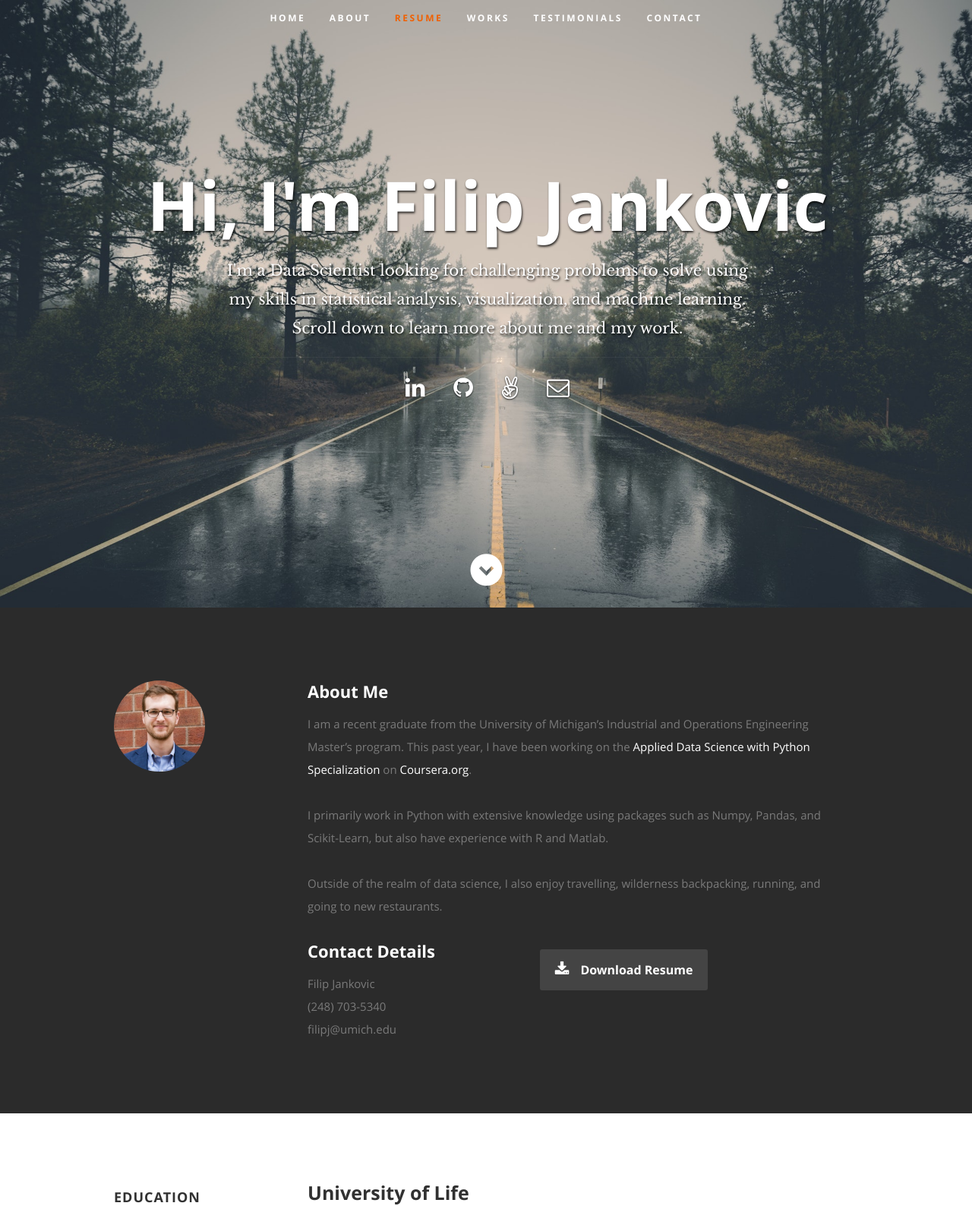
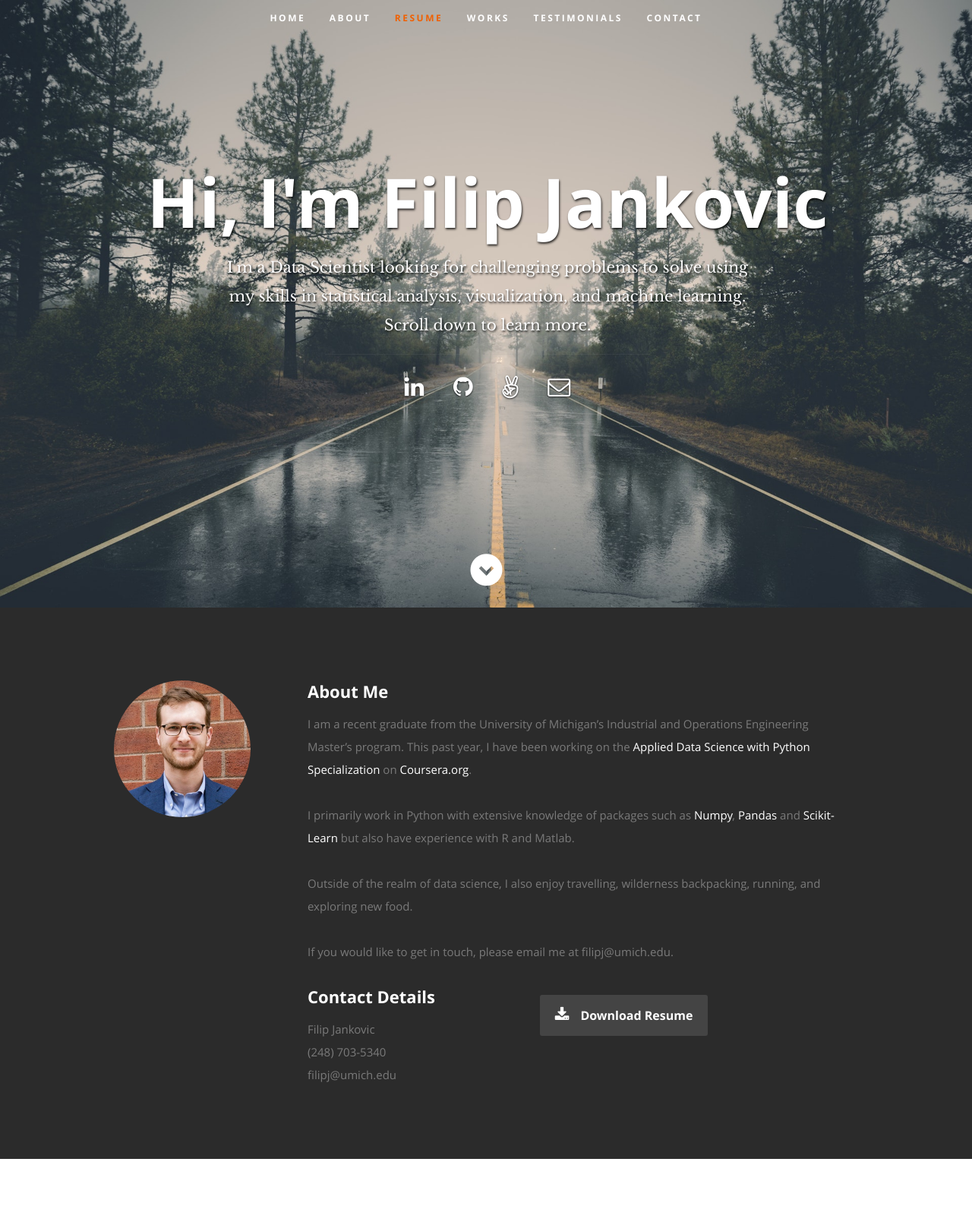
Before and after one commit to filipj8/FJWebsite, a Flask app: page / in a window 1280 px wide. Shown: the top 1588 px of the page at 76% size. Run offline with Flask 2, Linux system fonts and the light colour scheme; some libraries are stand-ins or nearby versions.

Commit message:
created about me section

```diff
--- a/static/css/layout.css
+++ b/static/css/layout.css
@@ -207,8 +207,8 @@ ul#nav li.current a { color: #F06000; }
 }
 #about .profile-pic {
    position: relative;
-   width: 120px;
-   height: 120px;
+   width: 180px;
+   height: 180px;
    border-radius: 100%;
 }
 #about .contact-details { width: 41.66667%; }
--- a/templates/index.html
+++ b/templates/index.html
@@ -60,8 +60,7 @@
             <h1 class="responsive-headline">Hi, I'm Filip Jankovic</h1>
              <h3>I'm a Data Scientist looking for challenging problems
                  to solve using my skills in statistical analysis, visualization, and machine learning.<br>
-            <a class="smoothscroll" href="#about">Scroll down</a> to learn more <a class="smoothscroll" href="#about">about me</a> and
-            <a class="smoothscroll" href="#portfolio">my work.</a></h3>
+            <a class="smoothscroll" href="#about">Scroll down</a> to learn more.
             <hr />
             <ul class="social">
                <li><a href="#"><i class="fa fa-linkedin"></i></a></li>
@@ -87,7 +86,7 @@
 
          <div class="three columns">
 
-            <img class="profile-pic"  src='{{ url_for('static', filename='images/profilepic.jpg') }}' alt='' />
+            <img class="profile-pic"  src='{{ url_for('static', filename='images/profile_pic.jpg') }}' alt='' />
 
          </div>
 
@@ -101,12 +100,18 @@
                 on <a href="https://www.coursera.org" target="_blank">Coursera.org</a>.
                 <br>
                 <br>
-                I primarily work in Python with extensive knowledge using packages such as Numpy, Pandas, and
-                Scikit-Learn, but also have experience with R and Matlab.
+                I primarily work in Python with extensive knowledge of packages such as
+                <a href="http://www.numpy.org/" target="_blank">Numpy</a>,
+                <a href="http://pandas.pydata.org/index.html" target="_blank">Pandas</a> and
+                <a href="http://scikit-learn.org/stable/" target="_blank">Scikit-Learn</a>
+                but also have experience with R and Matlab.
                 <br>
                 <br>
-                Outside of the realm of data science, I also enjoy travelling, wilderness backpacking, running, and going
-                to new restaurants.
+                Outside of the realm of data science, I also enjoy travelling, wilderness backpacking, running, and exploring
+                new food.
+                <br>
+                <br>
+                If you would like to get in touch, please email me at filipj@umich.edu.
             </p>
 
             <div class="row">
```
Also changed, not shown: static/images/profile_pic.jpg (added), static/images/profilepic.jpg (deleted).
